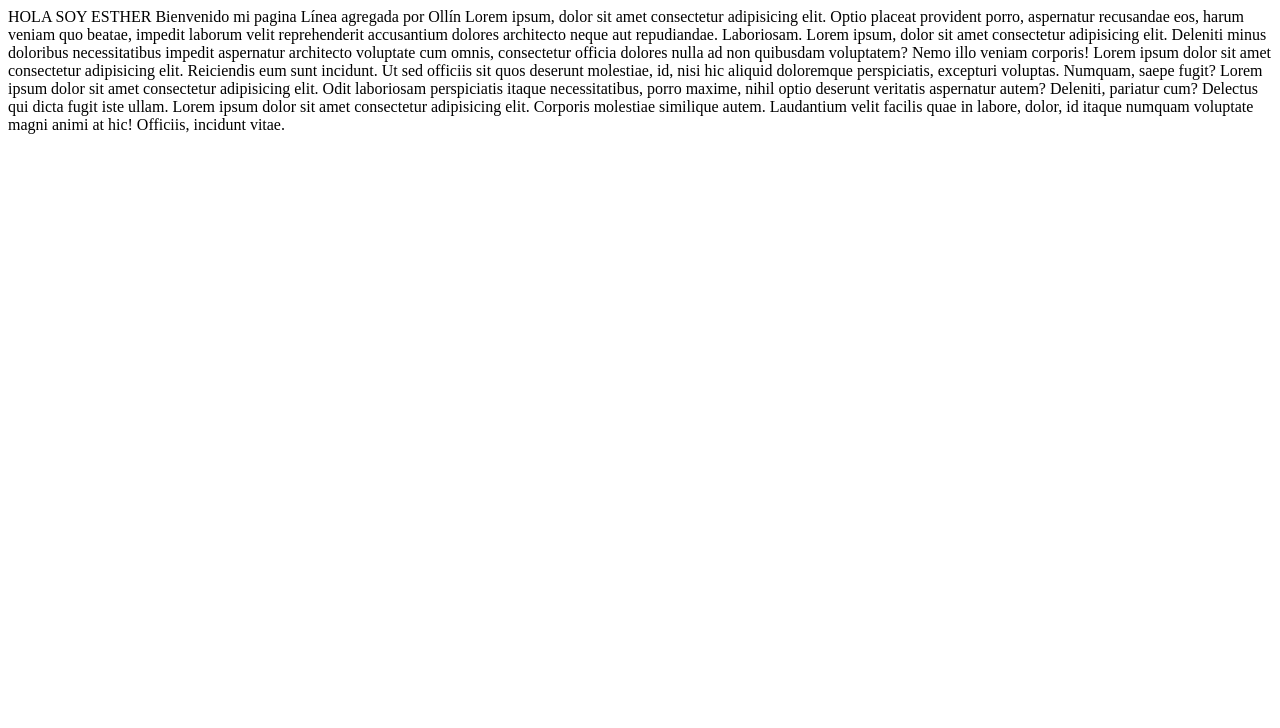
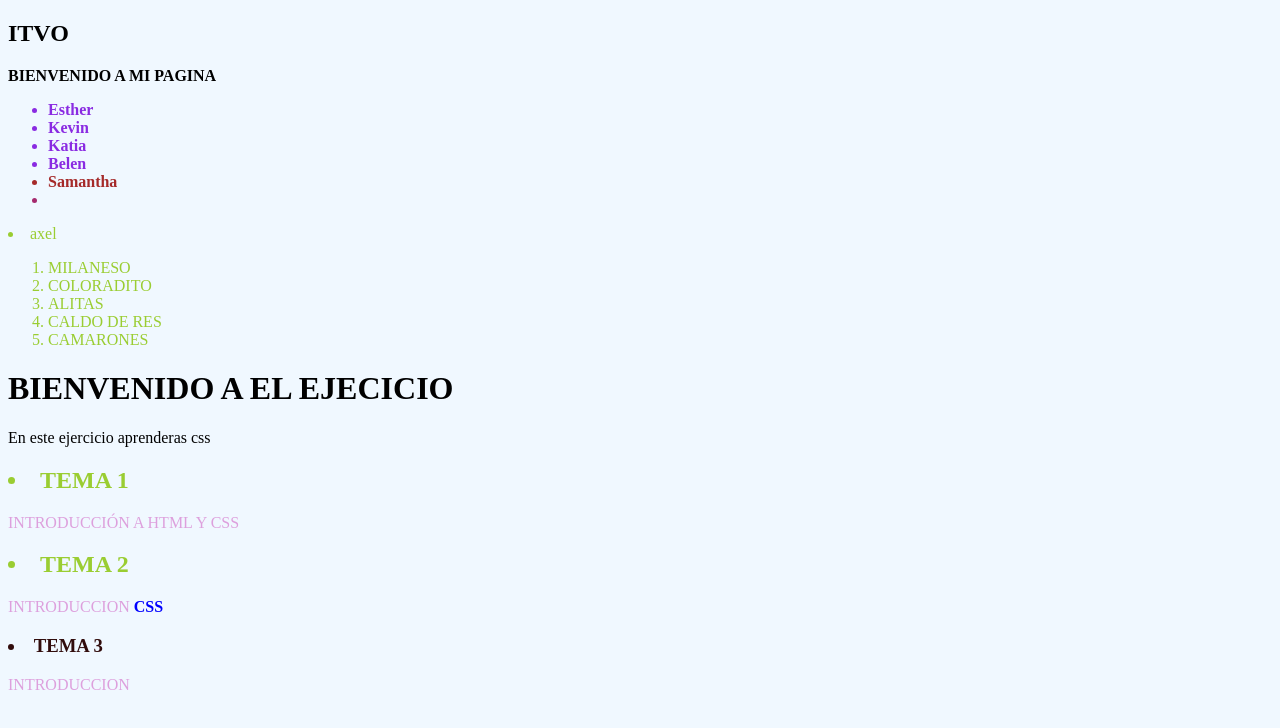
Before and after one commit to I6A-2022/practica1-Esther-Mej-a, a plain HTML site: page index.html in a window 1280 px wide. Drawn offline with Linux system fonts and the light colour scheme.

Commit message:
16/2/2022

```diff
--- a/index.html
+++ b/index.html
@@ -1,11 +1,73 @@
-HOLA SOY ESTHER
-Bienvenido mi pagina
+<!DOCTYPE html>
+<html lang="en">
+<head>
+    <meta charset="UTF-8">
+    <meta http-equiv="X-UA-Compatible" content="IE=edge">
+    <meta name="viewport" content="width=device-width, initial-scale=1.0">
+    <title>Pagina de Esther</title>
 
-Línea agregada por Ollín
-Lorem ipsum, dolor sit amet consectetur adipisicing elit. Optio placeat provident porro, aspernatur recusandae eos, harum veniam quo beatae, impedit laborum velit reprehenderit accusantium dolores architecto neque aut repudiandae. Laboriosam.
-Lorem ipsum, dolor sit amet consectetur adipisicing elit. Deleniti minus doloribus necessitatibus impedit aspernatur architecto voluptate cum omnis, consectetur officia dolores nulla ad non quibusdam voluptatem? Nemo illo veniam corporis!
-Lorem ipsum dolor sit amet consectetur adipisicing elit. Reiciendis eum sunt incidunt. Ut sed officiis sit quos deserunt molestiae, id, nisi hic aliquid doloremque perspiciatis, excepturi voluptas. Numquam, saepe fugit?
+    <style>
+        #idesther{
+            color: brown;
+        }
+        .idmejia{
+            color: rgb(165, 42, 110);
+        }
+        body{
+            background-color:aliceblue;
+        }
+       ul li{
+            color: blueviolet;
+        }
+        li{
+            color: yellowgreen;
+        }
+        #idc{
+            color: plum;
+        }
+        #ida{
+            color:blue;
+        }
+        #idn{
+            color: rgb(49, 12, 12);
+        }
 
-Lorem ipsum dolor sit amet consectetur adipisicing elit. Odit laboriosam perspiciatis itaque necessitatibus, porro maxime, nihil optio deserunt veritatis aspernatur autem? Deleniti, pariatur cum? Delectus qui dicta fugit iste ullam.
+    </style>
+</head>
+<body>
 
-Lorem ipsum dolor sit amet consectetur adipisicing elit. Corporis molestiae similique autem. Laudantium velit facilis quae in labore, dolor, id itaque numquam voluptate magni animi at hic! Officiis, incidunt vitae.
+    <h2>ITVO</h2>
+   <p>
+       <strong>
+           BIENVENIDO A MI PAGINA
+        </strong>
+    </p>
+    <UL> <strong>
+    <li>Esther</li>
+    <li>Kevin</li>
+    <li>Katia</li>
+    <li>Belen </li>
+    <li id="idesther">Samantha</li>
+    <li class="idmejia"></li>
+    </UL></strong>
+    <li>axel</li>
+
+    <ol>
+        <li>MILANESO</li>
+        <li>COLORADITO</li>
+        <li>ALITAS</li>
+        <li>CALDO DE RES</li>
+        <li>CAMARONES</li>
+    </ol>
+
+    <h1>BIENVENIDO A EL EJECICIO</h1>
+    <p >En este ejercicio aprenderas css</p>
+    <H2><li>TEMA 1</H2></li>
+    <p id="idc">INTRODUCCIÓN A HTML Y CSS</p>
+    <H2><li>TEMA 2</H2></li>
+    <p id="idc">INTRODUCCION <strong id="ida">CSS</strong></p>
+    <H3 ><li id="idn">TEMA 3</H3></li>
+    <p id="idc">INTRODUCCION</p>
+
+</body>
+</html>
```
